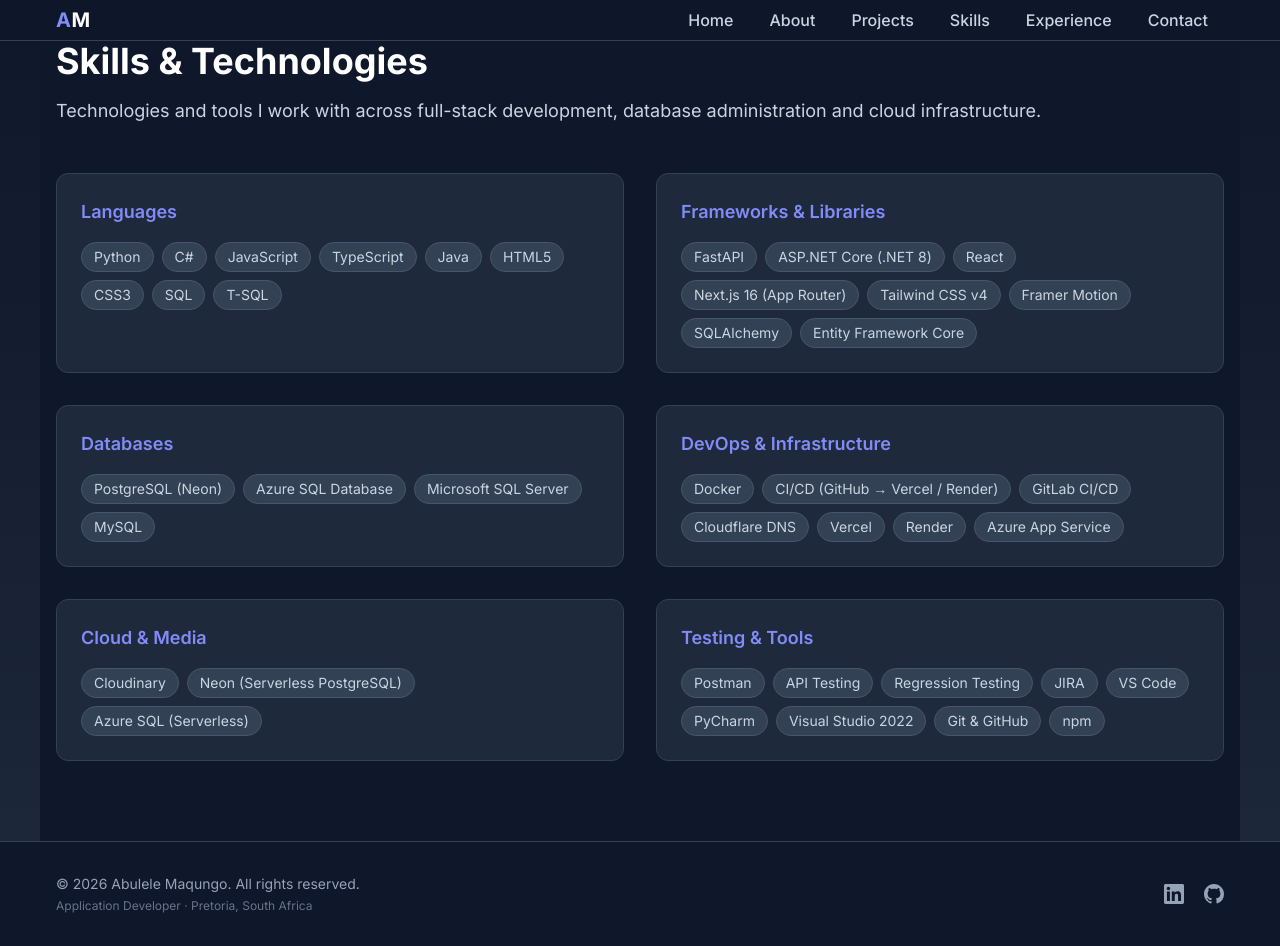
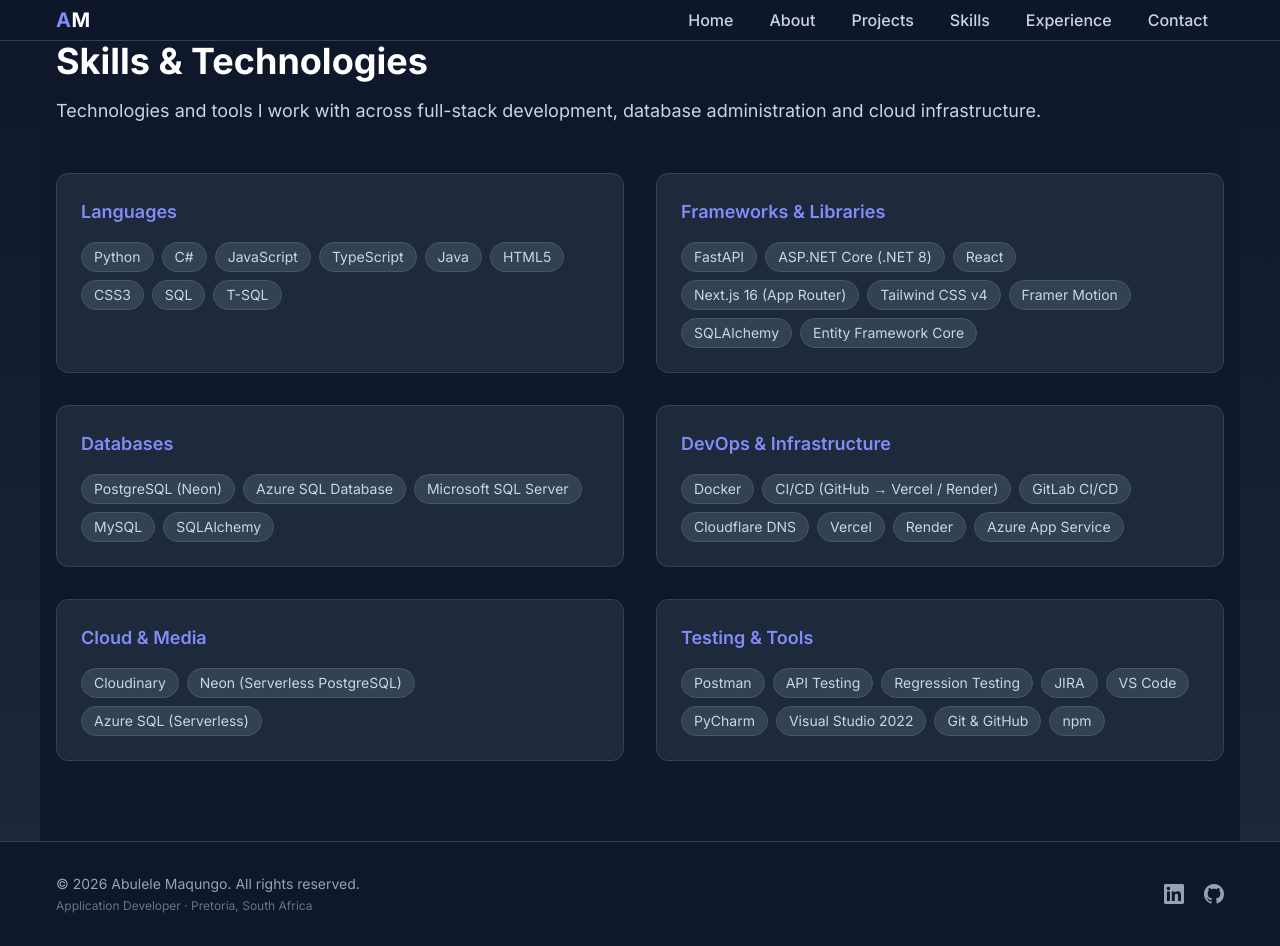
Before and after one commit to AbuMaqungo/abulelemaqungo-portfolio, a Next.js app: page /skills in a window 1280 px wide. Built offline with nearby package versions, Linux system fonts and the light colour scheme.

Commit message:
addind SQLAlchemy to my database skillset

```diff
--- a/src/app/skills/page.tsx
+++ b/src/app/skills/page.tsx
@@ -10,7 +10,7 @@
     },
     {
       category: "Databases",
-      skills: ["PostgreSQL (Neon)", "Azure SQL Database", "Microsoft SQL Server", "MySQL"],
+      skills: ["PostgreSQL (Neon)", "Azure SQL Database", "Microsoft SQL Server", "MySQL", "SQLAlchemy"],
     },
     {
       category: "DevOps & Infrastructure",
```
